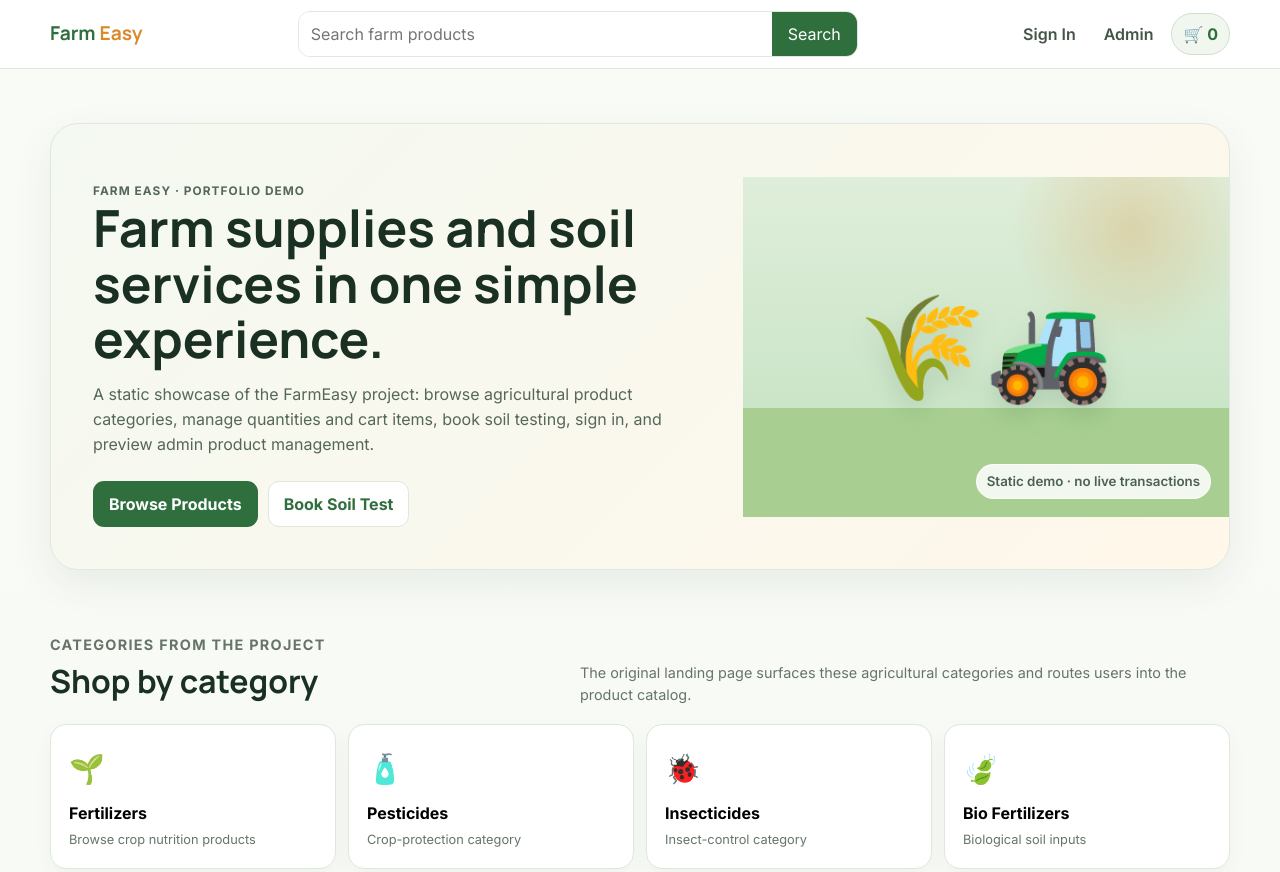
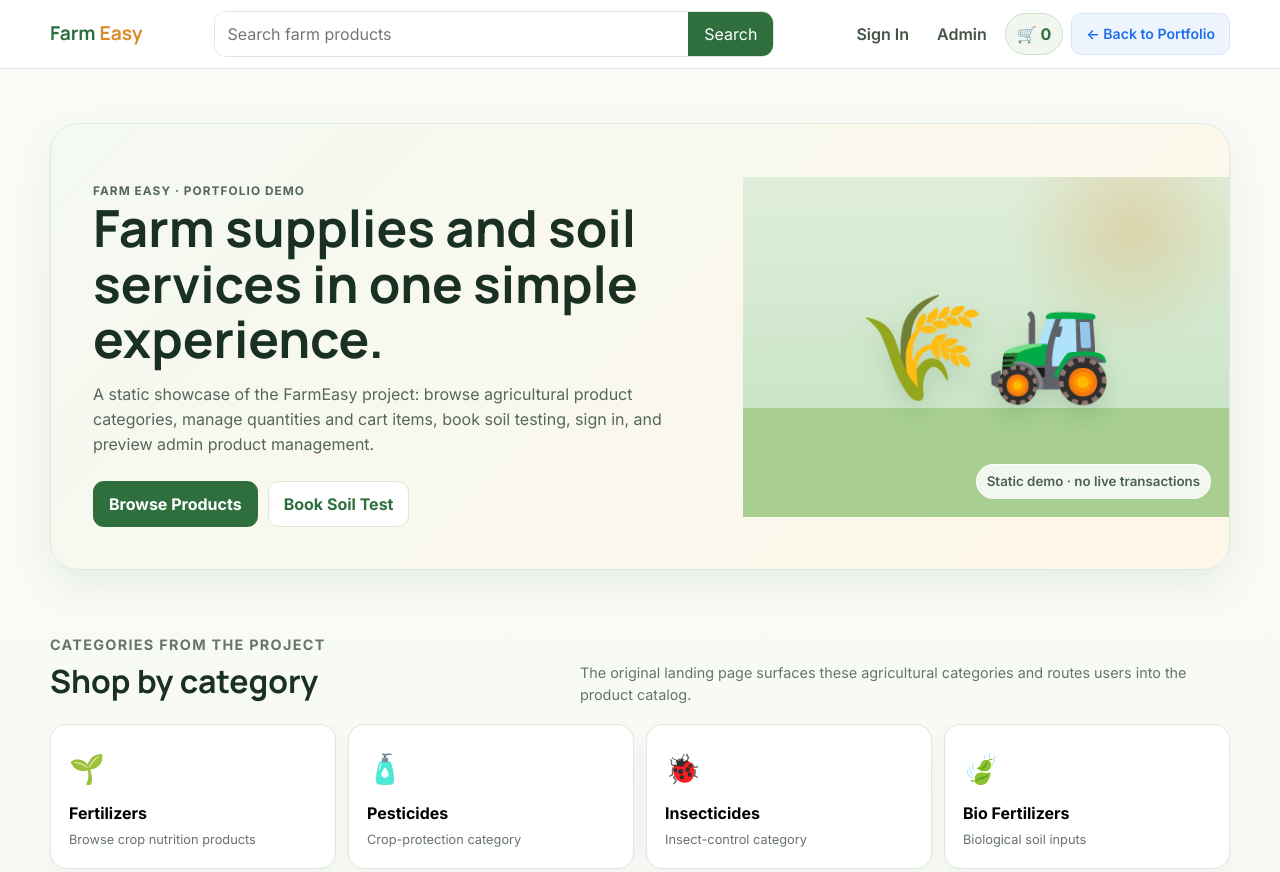
Before and after one commit to saiteja477/portfolio, a plain HTML site: page farm-easy-demo.html in a window 1280 px wide. Shown: the top 872 px of the page. Drawn offline with Linux system fonts and the light colour scheme.

Commit message:
added farm easy demo link

```diff
--- a/farm-easy-demo.html
+++ b/farm-easy-demo.html
@@ -22,6 +22,36 @@
           --shadow:0 14px 38px rgba(38,74,45,.08);
           --radius:18px;
         }
+.ja-back {
+  display: inline-flex;
+  align-items: center;
+  gap: 8px;
+
+  padding: 9px 14px;
+  border-radius: 10px;
+
+  background: #eef5ff;
+  border: 1px solid #d7e4f5;
+  color: #1f6feb;
+
+  font-size: 0.88rem;
+  font-weight: 600;
+  text-decoration: none;
+
+  margin-left: auto;
+}
+
+.ja-back:hover {
+  background: #1f6feb;
+  border-color: #1f6feb;
+  color: #ffffff;
+  transform: translateY(-1px);
+  box-shadow: 0 6px 16px rgba(31, 111, 235, 0.18);
+}
+
+.ja-back:active {
+  transform: translateY(0);
+}
         *{box-sizing:border-box}
         html{scroll-behavior:smooth}
         body{
@@ -230,6 +260,9 @@
             <button class="nav-btn" onclick="showView('login')">Sign In</button>
             <button class="nav-btn" onclick="showView('admin')">Admin</button>
             <button class="cart-pill" onclick="showView('cart')">🛒 <span id="cartCount">0</span></button>
+            <a class="ja-back" href="index.html" data-close-jobapp
+            >← Back to Portfolio</a
+            >
         </div>
     </div>
 </header>
```
Also changed, not shown: index.html (+7 -3 lines).
